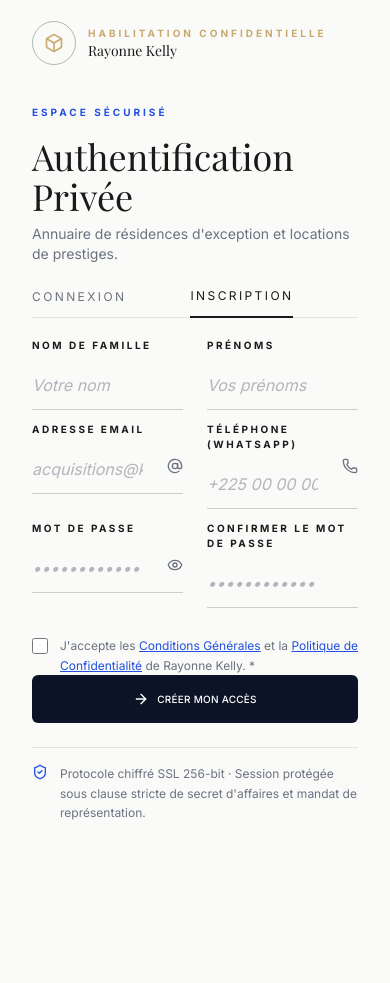
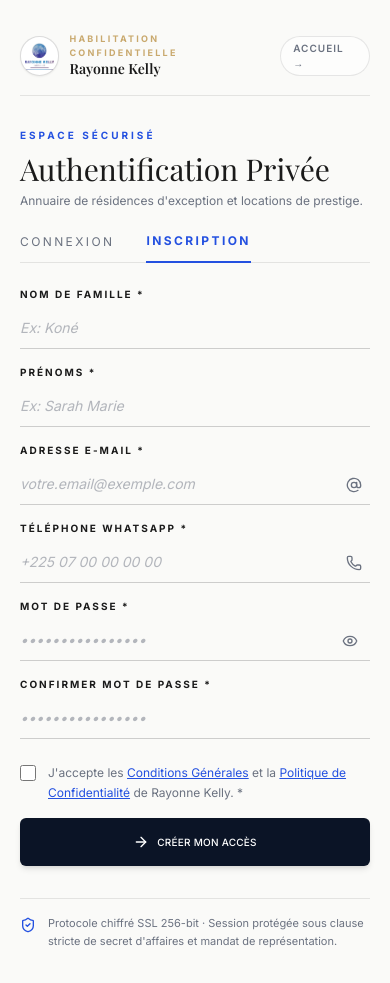
Before and after one commit to Darel225/rayonne-kelly-front, a React (Vite) app: page /auth in a window 390 px wide. Both pictures are taken after a click on the tab "INSCRIPTION". Before the commit the page ends 844 px from the top, so only its background shows below. Built offline with nearby package versions, Linux system fonts and the light colour scheme; no server answers; a web font is replaced by a local one.

Commit message:
feat(auth): refonte responsive mobile des formulaires de connexion et inscription

```diff
--- a/src/pages/public/Auth.jsx
+++ b/src/pages/public/Auth.jsx
@@ -9,6 +9,7 @@ import { toast } from 'sonner';
 import api from '../../services/api';
 import useAuthStore from '../../store/authStore';
 import bgImage from '../../assets/images/connexion-ins.jpeg';
+import logo from '../../assets/images/logo.png';
 
 const BG_IMAGE_URL = bgImage;
 
@@ -153,9 +154,9 @@ export default function Auth() {
   };
 
   return (
-    <div className="h-screen w-full grid grid-cols-1 lg:grid-cols-2 overflow-hidden bg-white">
-      {/* Left panel */}
-      <aside className="relative hidden lg:flex flex-col justify-between overflow-hidden p-12 text-white">
+    <div className="min-h-screen w-full grid grid-cols-1 lg:grid-cols-2 bg-ivory">
+      {/* Left panel (Desktop luxury showcase) */}
+      <aside className="relative hidden lg:flex flex-col justify-between overflow-hidden p-12 text-white min-h-screen sticky top-0 h-screen">
         <img
           src={BG_IMAGE_URL}
           alt=""
@@ -167,9 +168,9 @@ export default function Auth() {
 
         {/* Top row */}
         <div className="relative z-10 flex justify-between items-center">
-          <div className="flex items-center gap-3">
-            <div className="h-11 w-11 rounded-full border border-white/30 flex items-center justify-center">
-              <Box className="h-5 w-5 text-gold" />
+          <Link to="/" className="flex items-center gap-3 group">
+            <div className="h-11 w-11 rounded-full border border-white/30 bg-white/10 backdrop-blur-md p-1.5 flex items-center justify-center transition-transform group-hover:scale-105">
+              <img src={logo} alt="Rayonne Kelly" className="w-full h-full object-contain" />
             </div>
             <div>
               <div className="text-[10px] uppercase tracking-[0.3em] text-gold font-bold">
@@ -179,7 +180,7 @@ export default function Auth() {
                 Rayonne Kelly
               </div>
             </div>
-          </div>
+          </Link>
           <div className="border border-white/20 bg-white/10 backdrop-blur rounded-full px-4 py-1.5 text-[10px] uppercase tracking-widest">
             Off-Market Protocol
           </div>
@@ -209,40 +210,45 @@ export default function Auth() {
       </aside>
 
       {/* Right panel */}
-      <main className="w-full flex flex-col justify-center h-full bg-ivory px-8 sm:px-16 lg:px-24">
-        <div className="w-full max-w-md mx-auto">
+      <main className="w-full flex flex-col justify-center min-h-screen lg:min-h-0 lg:h-full lg:overflow-y-auto bg-ivory px-5 sm:px-12 md:px-16 lg:px-20 py-8 sm:py-12">
+        <div className="w-full max-w-md mx-auto my-auto">
           {/* Mobile-only brand */}
-          <div className="lg:hidden flex items-center gap-3 mb-10">
-            <div className="h-11 w-11 rounded-full border border-ink/30 flex items-center justify-center">
-              <Box className="h-5 w-5 text-gold" />
+          <div className="lg:hidden flex items-center justify-between gap-3 mb-8 pb-4 border-b border-ink/10">
+            <Link to="/" className="flex items-center gap-2.5 group">
+              <div className="h-10 w-10 rounded-full border border-ink/15 bg-white p-1 flex items-center justify-center shadow-xs">
+                <img src={logo} alt="Rayonne Kelly" className="w-full h-full object-contain" />
               </div>
               <div>
-              <div className="text-[10px] uppercase tracking-[0.3em] text-gold font-bold">
+                <div className="text-[9px] uppercase tracking-[0.25em] text-gold font-bold">
                   Habilitation Confidentielle
                 </div>
-              <div className="font-serif text-sm text-ink">
+                <div className="font-serif text-sm text-ink font-semibold group-hover:text-royal transition-colors">
                   Rayonne Kelly
                 </div>
               </div>
+            </Link>
+            <Link to="/" className="text-[10px] uppercase tracking-widest text-ink-muted hover:text-royal font-semibold py-1 px-3 rounded-full border border-ink/10 bg-white/60">
+              Accueil →
+            </Link>
           </div>
 
           {/* Header */}
-          <div className="text-[10px] font-bold uppercase tracking-[0.3em] text-royal mb-4">
+          <div className="text-[10px] font-bold uppercase tracking-[0.3em] text-royal mb-2">
             Espace Sécurisé
           </div>
-          <h2 className="font-serif text-4xl text-ink">Authentification Privée</h2>
-          <p className="text-sm text-ink-muted mt-2 mb-6">
-            Annuaire de résidences d'exception et locations de prestiges.
+          <h2 className="font-serif text-3xl sm:text-4xl text-ink">Authentification Privée</h2>
+          <p className="text-xs sm:text-sm text-ink-muted mt-1.5 mb-6">
+            Annuaire de résidences d'exception et locations de prestige.
           </p>
 
           {/* Tabs */}
-          <div role="tablist" className="flex border-b border-ink/10 mb-5 gap-16">
+          <div role="tablist" className="flex border-b border-ink/10 mb-6 gap-8 sm:gap-14">
             <button
               role="tab"
               aria-selected={mode === 'login'}
               onClick={() => handleModeSwitch('login')}
-              className={`pb-3 text-xs uppercase tracking-[0.2em] -mb-px transition-colors ${mode === 'login'
-                  ? 'text-ink border-b-2 border-ink'
+              className={`pb-3 text-xs uppercase tracking-[0.2em] -mb-px transition-colors cursor-pointer ${mode === 'login'
+                  ? 'text-royal font-bold border-b-2 border-royal'
                   : 'text-ink-muted hover:text-ink'
                 }`}
             >
@@ -252,8 +258,8 @@ export default function Auth() {
               role="tab"
               aria-selected={mode === 'register'}
               onClick={() => handleModeSwitch('register')}
-              className={`pb-3 text-xs uppercase tracking-[0.2em] -mb-px transition-colors ${mode === 'register'
-                  ? 'text-ink border-b-2 border-ink'
+              className={`pb-3 text-xs uppercase tracking-[0.2em] -mb-px transition-colors cursor-pointer ${mode === 'register'
+                  ? 'text-royal font-bold border-b-2 border-royal'
                   : 'text-ink-muted hover:text-ink'
                 }`}
             >
@@ -263,45 +269,49 @@ export default function Auth() {
 
           {/* Forms */}
           {mode === 'login' ? (
-            <form onSubmit={loginForm.handleSubmit(onLoginSubmit)} className="space-y-8">
+            <form onSubmit={loginForm.handleSubmit(onLoginSubmit)} className="space-y-6">
               <div className="relative">
-                <label htmlFor="login-email" className="block text-[10px] font-bold uppercase tracking-[0.25em] text-ink mb-2">
-                  Identifiant Confidentiel / Email
+                <label htmlFor="login-email" className="block text-[10px] font-bold uppercase tracking-[0.2em] text-ink mb-1.5">
+                  Identifiant Confidentiel / Email *
                 </label>
+                <div className="relative">
                   <input
                     id="login-email"
                     type="email"
                     autoComplete="email"
-                  placeholder="acquisitions@kelly-patrimoine.com"
+                    placeholder="votre.email@exemple.com"
                     {...loginForm.register("email")}
-                  className={`w-full bg-transparent border-0 border-b py-3 pr-10 text-ink placeholder:italic placeholder:text-ink-muted/50 focus:outline-none ${loginForm.formState.errors.email ? 'border-red-500 focus:border-red-500' : 'border-ink/20 focus:border-royal'}`}
+                    className={`w-full bg-transparent border-0 border-b py-2.5 sm:py-3 pr-10 text-sm text-ink placeholder:italic placeholder:text-ink-muted/50 focus:outline-none transition-colors ${loginForm.formState.errors.email ? 'border-red-500 focus:border-red-500' : 'border-ink/20 focus:border-royal'}`}
                   />
-                <AtSign className="absolute right-0 top-9 h-4 w-4 text-ink-muted" />
+                  <AtSign className="absolute right-2 top-1/2 -translate-y-1/2 h-4 w-4 text-ink-muted pointer-events-none" />
+                </div>
                 {loginForm.formState.errors.email && (
                   <p className="text-xs text-red-500 mt-1">{loginForm.formState.errors.email.message}</p>
                 )}
               </div>
 
               <div className="relative">
-                <label htmlFor="login-password" className="block text-[10px] font-bold uppercase tracking-[0.25em] text-ink mb-2">
-                  Clé d'Accès Sécurisée
+                <label htmlFor="login-password" className="block text-[10px] font-bold uppercase tracking-[0.2em] text-ink mb-1.5">
+                  Clé d'Accès Sécurisée *
                 </label>
+                <div className="relative">
                   <input
                     id="login-password"
                     type={showPassword ? 'text' : 'password'}
                     autoComplete="current-password"
                     placeholder="••••••••••••••••"
                     {...loginForm.register("password")}
-                  className={`w-full bg-transparent border-0 border-b py-3 pr-10 text-ink placeholder:italic placeholder:text-ink-muted/50 focus:outline-none ${loginForm.formState.errors.password ? 'border-red-500 focus:border-red-500' : 'border-ink/20 focus:border-royal'}`}
+                    className={`w-full bg-transparent border-0 border-b py-2.5 sm:py-3 pr-10 text-sm text-ink placeholder:italic placeholder:text-ink-muted/50 focus:outline-none transition-colors ${loginForm.formState.errors.password ? 'border-red-500 focus:border-red-500' : 'border-ink/20 focus:border-royal'}`}
                   />
                   <button
                     type="button"
                     onClick={() => setShowPassword(!showPassword)}
                     aria-label="Afficher le mot de passe"
-                  className="absolute right-0 top-9 text-ink-muted hover:text-ink"
+                    className="absolute right-2 top-1/2 -translate-y-1/2 p-1 text-ink-muted hover:text-ink cursor-pointer"
                   >
                     {showPassword ? <EyeOff className="h-4 w-4" /> : <Eye className="h-4 w-4" />}
                   </button>
+                </div>
                 {loginForm.formState.errors.password && (
                   <p className="text-xs text-red-500 mt-1">{loginForm.formState.errors.password.message}</p>
                 )}
@@ -310,7 +320,7 @@ export default function Auth() {
               <Button
                 type="submit"
                 variant="primary"
-                className="w-full py-4 mt-6 uppercase tracking-[0.3em] text-[10px] lg:text-xs"
+                className="w-full py-4 mt-6 uppercase tracking-[0.25em] text-[10px] sm:text-xs rounded-full shadow-md cursor-pointer hover:bg-royal transition-colors"
                 icon={ArrowRight}
                 isLoading={loginForm.formState.isSubmitting}
               >
@@ -318,121 +328,136 @@ export default function Auth() {
               </Button>
             </form>
           ) : (
-            <form onSubmit={registerForm.handleSubmit(onRegisterSubmit)}>
-              <div className="grid grid-cols-2 gap-x-6 gap-y-3 mb-5">
+            <form onSubmit={registerForm.handleSubmit(onRegisterSubmit)} className="space-y-4 sm:space-y-5">
+              <div className="grid grid-cols-1 sm:grid-cols-2 gap-4 sm:gap-5">
+                {/* Nom */}
                 <div className="relative">
-                  <label htmlFor="register-lastName" className="block text-[10px] font-bold uppercase tracking-[0.25em] text-ink mb-2">
-                    NOM DE FAMILLE
+                  <label htmlFor="register-lastName" className="block text-[10px] font-bold uppercase tracking-[0.2em] text-ink mb-1.5">
+                    Nom de famille *
                   </label>
                   <input
                     id="register-lastName"
                     type="text"
                     autoComplete="family-name"
-                    placeholder="Votre nom"
+                    placeholder="Ex: Koné"
                     {...registerForm.register("lastName")}
-                    className={`w-full bg-transparent border-0 border-b py-3 text-ink placeholder:italic placeholder:text-ink-muted/50 focus:outline-none ${registerForm.formState.errors.lastName ? 'border-red-500 focus:border-red-500' : 'border-ink/20 focus:border-royal'}`}
+                    className={`w-full bg-transparent border-0 border-b py-2.5 sm:py-3 text-sm text-ink placeholder:italic placeholder:text-ink-muted/50 focus:outline-none transition-colors ${registerForm.formState.errors.lastName ? 'border-red-500 focus:border-red-500' : 'border-ink/20 focus:border-royal'}`}
                   />
                   {registerForm.formState.errors.lastName && (
                     <p className="text-xs text-red-500 mt-1">{registerForm.formState.errors.lastName.message}</p>
                   )}
                 </div>
 
+                {/* Prénoms */}
                 <div className="relative">
-                  <label htmlFor="register-firstName" className="block text-[10px] font-bold uppercase tracking-[0.25em] text-ink mb-2">
-                    PRÉNOMS
+                  <label htmlFor="register-firstName" className="block text-[10px] font-bold uppercase tracking-[0.2em] text-ink mb-1.5">
+                    Prénoms *
                   </label>
                   <input
                     id="register-firstName"
                     type="text"
                     autoComplete="given-name"
-                    placeholder="Vos prénoms"
+                    placeholder="Ex: Sarah Marie"
                     {...registerForm.register("firstName")}
-                    className={`w-full bg-transparent border-0 border-b py-3 text-ink placeholder:italic placeholder:text-ink-muted/50 focus:outline-none ${registerForm.formState.errors.firstName ? 'border-red-500 focus:border-red-500' : 'border-ink/20 focus:border-royal'}`}
+                    className={`w-full bg-transparent border-0 border-b py-2.5 sm:py-3 text-sm text-ink placeholder:italic placeholder:text-ink-muted/50 focus:outline-none transition-colors ${registerForm.formState.errors.firstName ? 'border-red-500 focus:border-red-500' : 'border-ink/20 focus:border-royal'}`}
                   />
                   {registerForm.formState.errors.firstName && (
                     <p className="text-xs text-red-500 mt-1">{registerForm.formState.errors.firstName.message}</p>
                   )}
                 </div>
 
+                {/* Email (Pleine largeur) */}
+                <div className="relative sm:col-span-2">
+                  <label htmlFor="register-email" className="block text-[10px] font-bold uppercase tracking-[0.2em] text-ink mb-1.5">
+                    Adresse e-mail *
+                  </label>
                   <div className="relative">
-                  <label htmlFor="register-email" className="block text-[10px] font-bold uppercase tracking-[0.25em] text-ink mb-2">
-                    ADRESSE EMAIL
-                  </label>
                     <input
                       id="register-email"
                       type="email"
                       autoComplete="email"
-                    placeholder="acquisitions@kelly.com"
+                      placeholder="votre.email@exemple.com"
                       {...registerForm.register("email")}
-                    className={`w-full bg-transparent border-0 border-b py-3 pr-10 text-ink placeholder:italic placeholder:text-ink-muted/50 focus:outline-none ${registerForm.formState.errors.email ? 'border-red-500 focus:border-red-500' : 'border-ink/20 focus:border-royal'}`}
+                      className={`w-full bg-transparent border-0 border-b py-2.5 sm:py-3 pr-10 text-sm text-ink placeholder:italic placeholder:text-ink-muted/50 focus:outline-none transition-colors ${registerForm.formState.errors.email ? 'border-red-500 focus:border-red-500' : 'border-ink/20 focus:border-royal'}`}
                     />
-                  <AtSign className="absolute right-0 top-9 h-4 w-4 text-ink-muted" />
+                    <AtSign className="absolute right-2 top-1/2 -translate-y-1/2 h-4 w-4 text-ink-muted pointer-events-none" />
+                  </div>
                   {registerForm.formState.errors.email && (
                     <p className="text-xs text-red-500 mt-1">{registerForm.formState.errors.email.message}</p>
                   )}
                 </div>
 
+                {/* Téléphone WhatsApp (Pleine largeur) */}
+                <div className="relative sm:col-span-2">
+                  <label htmlFor="register-phone" className="block text-[10px] font-bold uppercase tracking-[0.2em] text-ink mb-1.5">
+                    Téléphone WhatsApp *
+                  </label>
                   <div className="relative">
-                  <label htmlFor="register-phone" className="block text-[10px] font-bold uppercase tracking-[0.25em] text-ink mb-2">
-                    TÉLÉPHONE (WHATSAPP)
-                  </label>
                     <input
                       id="register-phone"
                       type="tel"
                       autoComplete="tel"
-                    placeholder="+225 00 00 00 00 00"
+                      placeholder="+225 07 00 00 00 00"
                       {...registerForm.register("phone")}
-                    className={`w-full bg-transparent border-0 border-b py-3 pr-10 text-ink placeholder:italic placeholder:text-ink-muted/50 focus:outline-none ${registerForm.formState.errors.phone ? 'border-red-500 focus:border-red-500' : 'border-ink/20 focus:border-royal'}`}
+                      className={`w-full bg-transparent border-0 border-b py-2.5 sm:py-3 pr-10 text-sm text-ink placeholder:italic placeholder:text-ink-muted/50 focus:outline-none transition-colors ${registerForm.formState.errors.phone ? 'border-red-500 focus:border-red-500' : 'border-ink/20 focus:border-royal'}`}
                     />
-                  <Phone className="absolute right-0 top-9 h-4 w-4 text-ink-muted" />
+                    <Phone className="absolute right-2 top-1/2 -translate-y-1/2 h-4 w-4 text-ink-muted pointer-events-none" />
+                  </div>
                   {registerForm.formState.errors.phone && (
                     <p className="text-xs text-red-500 mt-1">{registerForm.formState.errors.phone.message}</p>
                   )}
                 </div>
 
+                {/* Mot de passe */}
                 <div className="relative">
-                  <label htmlFor="register-password" className="block text-[10px] font-bold uppercase tracking-[0.25em] text-ink mb-2">
-                    MOT DE PASSE
+                  <label htmlFor="register-password" className="block text-[10px] font-bold uppercase tracking-[0.2em] text-ink mb-1.5">
+                    Mot de passe *
                   </label>
+                  <div className="relative">
                     <input
                       id="register-password"
                       type={showPassword ? 'text' : 'password'}
                       autoComplete="new-password"
                       placeholder="••••••••••••••••"
                       {...registerForm.register("password")}
-                    className={`w-full bg-transparent border-0 border-b py-3 pr-10 text-ink placeholder:italic placeholder:text-ink-muted/50 focus:outline-none ${registerForm.formState.errors.password ? 'border-red-500 focus:border-red-500' : 'border-ink/20 focus:border-royal'}`}
+                      className={`w-full bg-transparent border-0 border-b py-2.5 sm:py-3 pr-10 text-sm text-ink placeholder:italic placeholder:text-ink-muted/50 focus:outline-none transition-colors ${registerForm.formState.errors.password ? 'border-red-500 focus:border-red-500' : 'border-ink/20 focus:border-royal'}`}
                     />
                     <button
                       type="button"
                       onClick={() => setShowPassword(!showPassword)}
                       aria-label="Afficher le mot de passe"
-                    className="absolute right-0 top-9 text-ink-muted hover:text-ink"
+                      className="absolute right-2 top-1/2 -translate-y-1/2 p-1 text-ink-muted hover:text-ink cursor-pointer"
                     >
                       {showPassword ? <EyeOff className="h-4 w-4" /> : <Eye className="h-4 w-4" />}
                     </button>
+                  </div>
                   {registerForm.formState.errors.password && (
                     <p className="text-xs text-red-500 mt-1">{registerForm.formState.errors.password.message}</p>
                   )}
                 </div>
 
+                {/* Confirmer mot de passe */}
                 <div className="relative">
-                  <label htmlFor="register-confirmPassword" className="block text-[10px] font-bold uppercase tracking-[0.25em] text-ink mb-2">
-                    CONFIRMER LE MOT DE PASSE
+                  <label htmlFor="register-confirmPassword" className="block text-[10px] font-bold uppercase tracking-[0.2em] text-ink mb-1.5">
+                    Confirmer mot de passe *
                   </label>
+                  <div className="relative">
                     <input
                       id="register-confirmPassword"
                       type="password"
                       autoComplete="new-password"
                       placeholder="••••••••••••••••"
                       {...registerForm.register("confirmPassword")}
-                    className={`w-full bg-transparent border-0 border-b py-3 pr-10 text-ink placeholder:italic placeholder:text-ink-muted/50 focus:outline-none ${registerForm.formState.errors.confirmPassword ? 'border-red-500 focus:border-red-500' : 'border-ink/20 focus:border-royal'}`}
+                      className={`w-full bg-transparent border-0 border-b py-2.5 sm:py-3 pr-10 text-sm text-ink placeholder:italic placeholder:text-ink-muted/50 focus:outline-none transition-colors ${registerForm.formState.errors.confirmPassword ? 'border-red-500 focus:border-red-500' : 'border-ink/20 focus:border-royal'}`}
                     />
+                  </div>
                   {registerForm.formState.errors.confirmPassword && (
                     <p className="text-xs text-red-500 mt-1">{registerForm.formState.errors.confirmPassword.message}</p>
                   )}
                 </div>
               </div>
 
+              {/* Conditions & Confidentialité */}
               <div className="pt-2">
                 <label className="flex items-start gap-3 cursor-pointer group select-none">
                   <input
@@ -461,7 +486,7 @@ export default function Auth() {
               <Button
                 type="submit"
                 variant="primary"
-                className="w-full py-4 uppercase tracking-[0.3em] text-[10px] lg:text-xs"
+                className="w-full py-4 uppercase tracking-[0.25em] text-[10px] sm:text-xs rounded-full shadow-md cursor-pointer hover:bg-royal transition-colors"
                 icon={ArrowRight}
                 isLoading={registerForm.formState.isSubmitting}
               >
@@ -471,9 +496,9 @@ export default function Auth() {
           )}
 
           {/* Security note */}
-          <div className="flex gap-3 items-start border-t border-ink/10 mt-6 pt-4 text-left">
-            <ShieldCheck className="h-4 w-4 shrink-0 text-royal" />
-            <p className="text-xs leading-relaxed text-ink-muted">
+          <div className="flex gap-3 items-start border-t border-ink/10 mt-8 pt-4 text-left">
+            <ShieldCheck className="h-4 w-4 shrink-0 text-royal mt-0.5" />
+            <p className="text-[11px] leading-relaxed text-ink-muted">
               Protocole chiffré SSL 256-bit &middot; Session protégée sous clause stricte de secret d'affaires et mandat de représentation.
             </p>
           </div>
```
Lines whose indentation alone changed are shown as unchanged.
